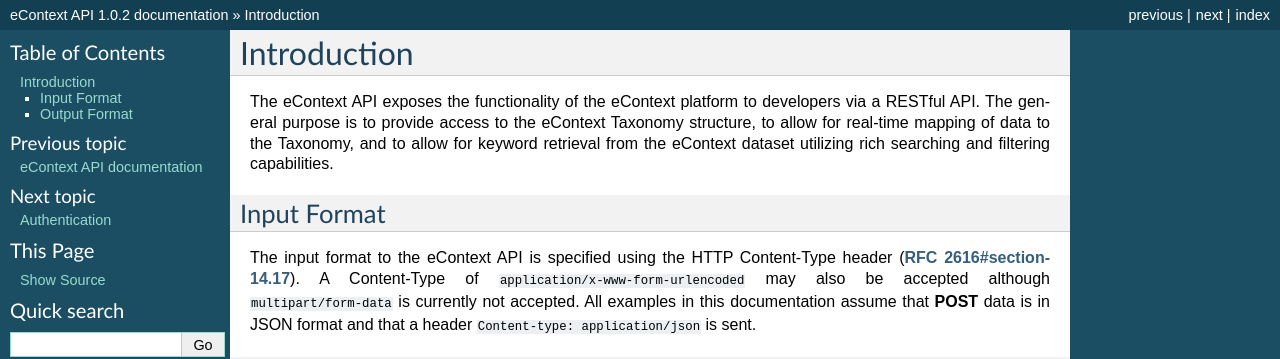
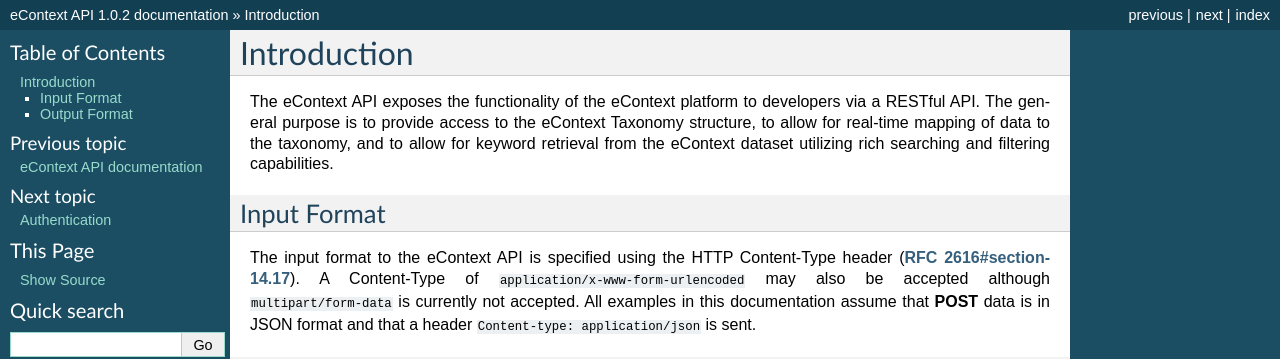
Before and after one commit to info-com/zenya-api-docs, a Sphinx documentation site: the page built from source/introduction.rst, in a window 1280 px wide. Shown: the top 359 px of the page. Built offline with Sphinx 7.4.7, drawn with Linux system fonts in a browser that asks for light colours.

```diff
--- a/source/introduction.rst
+++ b/source/introduction.rst
@@ -1,7 +1,7 @@
 Introduction
 ============
 
-The eContext API exposes the functionality of the eContext platform to developers via a RESTful API. The general purpose is to provide access to the eContext Taxonomy structure, to allow for real-time mapping of data to the Taxonomy, and to allow for keyword retrieval from the eContext dataset utilizing rich searching and filtering capabilities.
+The eContext API exposes the functionality of the eContext platform to developers via a RESTful API. The general purpose is to provide access to the eContext Taxonomy structure, to allow for real-time mapping of data to the taxonomy, and to allow for keyword retrieval from the eContext dataset utilizing rich searching and filtering capabilities.
 
 Input Format
 ------------
```
